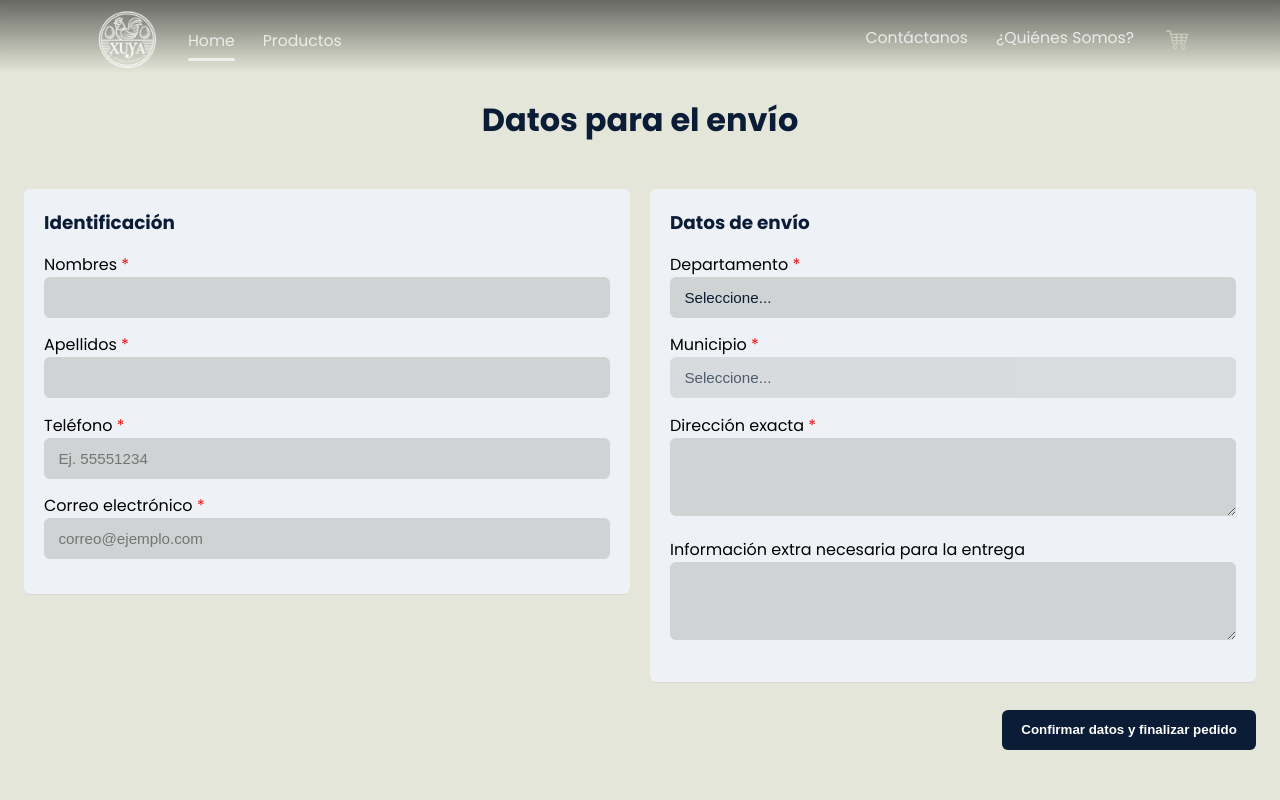
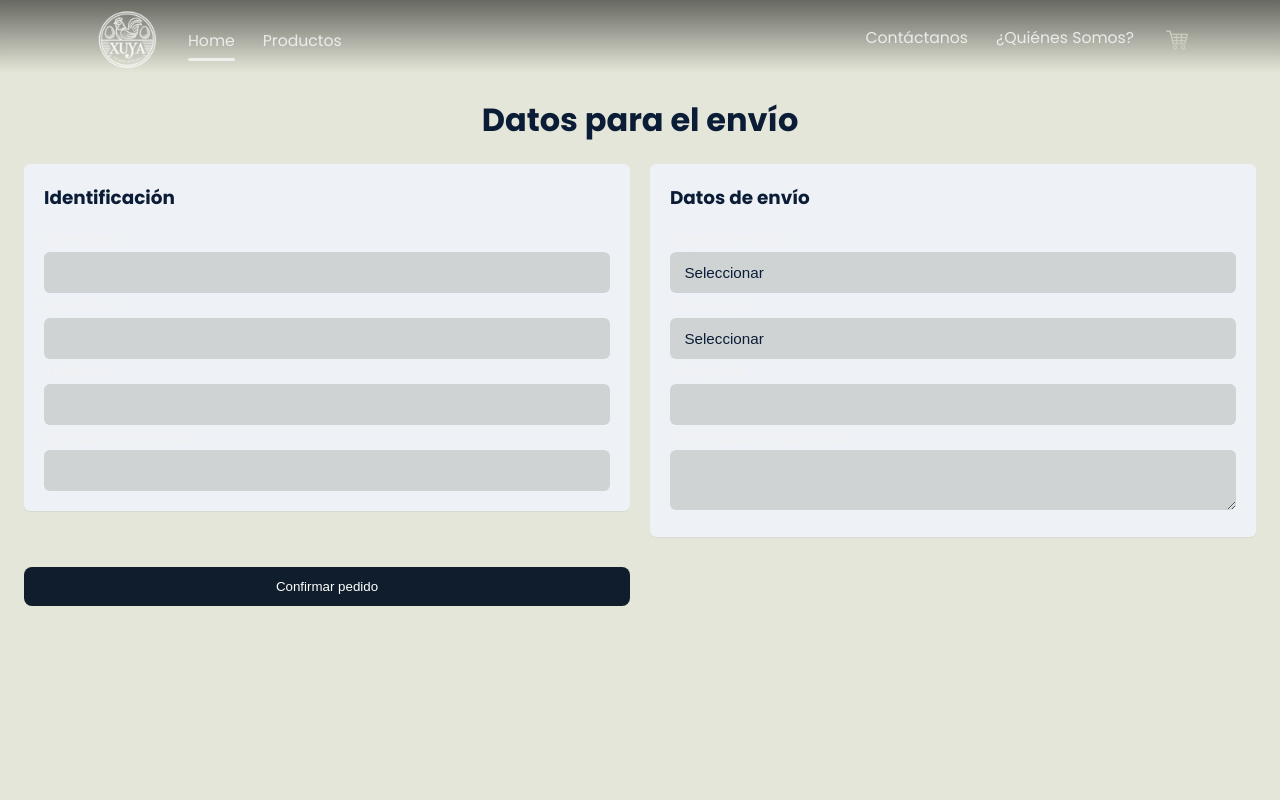
Before and after one commit to Granjaxuya/GranjaxuyaFrontend, a React (Create React App) app in the folder granjaxuyafrontend/: page /checkout in a window 1280 px wide. Shown: the top 800 px of the page. Built offline with nearby package versions, Linux system fonts and the light colour scheme.

Commit message:
consumo de api para checkout

```diff
--- a/granjaxuyafrontend/src/pages/Checkout/Checkout.jsx
+++ b/granjaxuyafrontend/src/pages/Checkout/Checkout.jsx
@@ -16,19 +16,21 @@ export default function Checkout() {
     infoExtra: "",
   });
 
-  const navigate = useNavigate();
   const [errorsId, setErrorsId] = useState({});
   const [errorsEnvio, setErrorsEnvio] = useState({});
+  const [loading, setLoading] = useState(false);
+  const navigate = useNavigate();
 
   const emailRegex = /^[^\s@]+@[^\s@]+\.[^\s@]{2,}$/i;
-  const phoneRegex = /^\+?\d{8,15}$/; // 8-15 dígitos, opcional prefijo +
+  const phoneRegex = /^\+?\d{8,15}$/;
 
   const validateIdentificacion = (data) => {
     const e = {};
     if (!data.nombres.trim()) e.nombres = "Requerido";
     if (!data.apellidos.trim()) e.apellidos = "Requerido";
     if (!data.telefono.trim()) e.telefono = "Requerido";
-    else if (!phoneRegex.test(data.telefono.trim())) e.telefono = "Teléfono inválido";
+    else if (!phoneRegex.test(data.telefono.trim()))
+      e.telefono = "Teléfono inválido";
     if (!data.email.trim()) e.email = "Requerido";
     else if (!emailRegex.test(data.email.trim())) e.email = "Correo inválido";
     return e;
@@ -48,169 +50,177 @@ export default function Checkout() {
     const e2 = validateEnvio(envio);
     setErrorsId(e1);
     setErrorsEnvio(e2);
-    if (Object.keys(e1).length === 0 && Object.keys(e2).length === 0) {
+
+    if (Object.keys(e1).length !== 0 || Object.keys(e2).length !== 0) return;
+
     const cartItems = JSON.parse(localStorage.getItem("cartItems")) || [];
-      if(cartItems.length === 0){
-        alert("El carrito se encuentra actualmente vacio");
+    if (cartItems.length === 0) {
+      alert("El carrito se encuentra actualmente vacío");
       return;
     }
 
-      const ordenEnvio ={
+    const ordenEnvio = {
       identificacion,
       envio,
       productos: cartItems,
     };
-      console.log("Enviando pedido al backend", ordenEnvio);
 
+    try {
+      setLoading(true);
+      const API_URL = "http://localhost:3000";
+      const resp = await fetch(`${API_URL}/api/checkout`, {
+        method: "POST",
+        headers: { "Content-Type": "application/json" },
+        body: JSON.stringify(ordenEnvio),
+      });
+
+      if (!resp.ok) throw new Error("Error al enviar el pedido");
+
+      alert("✅ Pedido enviado correctamente. Revisa tu correo.");
       localStorage.removeItem("cartItems");
-      // hacer aquí lógica de envío de correos y confirmación del pedido
-      console.log("Checkout OK", { identificacion, envio });
-      alert("Tus datos fueron validados. Continuaremos con el pedido.");
       navigate("/");
       window.location.reload();
+    } catch (err) {
+      console.error("Error al enviar pedido:", err);
+      alert("Ocurrió un error al enviar tu pedido. Inténtalo de nuevo.");
+    } finally {
+      setLoading(false);
     }
   };
 
-  const departamentos = [
-    "Guatemala",
-  ];
-
+  const departamentos = ["Guatemala"];
   const municipiosPorDepto = {
     Guatemala: ["Guatemala", "Mixco", "Villa Nueva", "San Miguel Petapa"],
   };
-
-  const municipios = envio.departamento && municipiosPorDepto[envio.departamento] ? municipiosPorDepto[envio.departamento] : [];
+  const municipios =
+    envio.departamento && municipiosPorDepto[envio.departamento]
+      ? municipiosPorDepto[envio.departamento]
+      : [];
 
   return (
     <main className="checkout-page">
-      <h1 className="checkout-title">Datos para el envío</h1><br />
-
+      <h1 className="checkout-title">Datos para el envío</h1>
       <form className="checkout-grid" onSubmit={onSubmit} noValidate>
         <section className="card">
           <h2>Identificación</h2>
-          <div className="field">
-            <label className="label">
-              Nombres <span className="req">*</span>
+          <label>
+            Nombres:
             <input
               type="text"
               value={identificacion.nombres}
-                onChange={(e) => setIdentificacion({ ...identificacion, nombres: e.target.value })}
-                onBlur={() => setErrorsId(validateIdentificacion(identificacion))}
-                placeholder=""
+              onChange={(e) =>
+                setIdentificacion({
+                  ...identificacion,
+                  nombres: e.target.value,
+                })
+              }
             />
+            {errorsId.nombres && <small>{errorsId.nombres}</small>}
           </label>
-            {errorsId.nombres && <small className="error">{errorsId.nombres}</small>}
-          </div>
-
-          <div className="field">
-            <label className="label">
-              Apellidos <span className="req">*</span>
+          <label>
+            Apellidos:
             <input
               type="text"
               value={identificacion.apellidos}
-                onChange={(e) => setIdentificacion({ ...identificacion, apellidos: e.target.value })}
-                onBlur={() => setErrorsId(validateIdentificacion(identificacion))}
+              onChange={(e) =>
+                setIdentificacion({
+                  ...identificacion,
+                  apellidos: e.target.value,
+                })
+              }
             />
+            {errorsId.apellidos && <small>{errorsId.apellidos}</small>}
           </label>
-            {errorsId.apellidos && <small className="error">{errorsId.apellidos}</small>}
-          </div>
-
-          <div className="field">
-            <label className="label">
-              Teléfono <span className="req">*</span>
+          <label>
+            Teléfono:
             <input
-                type="tel"
-                inputMode="tel"
+              type="text"
               value={identificacion.telefono}
-                onChange={(e) => setIdentificacion({ ...identificacion, telefono: e.target.value })}
-                onBlur={() => setErrorsId(validateIdentificacion(identificacion))}
-                placeholder="Ej. 55551234"
+              onChange={(e) =>
+                setIdentificacion({
+                  ...identificacion,
+                  telefono: e.target.value,
+                })
+              }
             />
+            {errorsId.telefono && <small>{errorsId.telefono}</small>}
           </label>
-            {errorsId.telefono && <small className="error">{errorsId.telefono}</small>}
-          </div>
-
-          <div className="field">
-            <label className="label">
-              Correo electrónico <span className="req">*</span>
+          <label>
+            Correo electrónico:
             <input
               type="email"
               value={identificacion.email}
-                onChange={(e) => setIdentificacion({ ...identificacion, email: e.target.value })}
-                onBlur={() => setErrorsId(validateIdentificacion(identificacion))}
-                placeholder="correo@ejemplo.com"
+              onChange={(e) =>
+                setIdentificacion({
+                  ...identificacion,
+                  email: e.target.value,
+                })
+              }
             />
+            {errorsId.email && <small>{errorsId.email}</small>}
           </label>
-            {errorsId.email && <small className="error">{errorsId.email}</small>}
-          </div>
         </section>
 
         <section className="card">
           <h2>Datos de envío</h2>
-
-          <div className="field">
-            <label className="label">
-              Departamento <span className="req">*</span>
+          <label>
+            Departamento:
             <select
               value={envio.departamento}
-                onChange={(e) => setEnvio({ ...envio, departamento: e.target.value, municipio: "" })}
-                onBlur={() => setErrorsEnvio(validateEnvio(envio))}
+              onChange={(e) =>
+                setEnvio({ ...envio, departamento: e.target.value })
+              }
             >
-                <option value="">Seleccione...</option>
+              <option value="">Seleccionar</option>
               {departamentos.map((d) => (
-                  <option key={d} value={d}>{d}</option>
+                <option key={d}>{d}</option>
               ))}
             </select>
+            {errorsEnvio.departamento && <small>{errorsEnvio.departamento}</small>}
           </label>
-            {errorsEnvio.departamento && <small className="error">{errorsEnvio.departamento}</small>}
-          </div>
 
-          <div className="field">
-            <label className="label">
-              Municipio <span className="req">*</span>
+          <label>
+            Municipio:
             <select
               value={envio.municipio}
-                onChange={(e) => setEnvio({ ...envio, municipio: e.target.value })}
-                onBlur={() => setErrorsEnvio(validateEnvio(envio))}
-                disabled={!envio.departamento}
+              onChange={(e) =>
+                setEnvio({ ...envio, municipio: e.target.value })
+              }
             >
-                <option value="">Seleccione...</option>
+              <option value="">Seleccionar</option>
               {municipios.map((m) => (
-                  <option key={m} value={m}>{m}</option>
+                <option key={m}>{m}</option>
               ))}
             </select>
+            {errorsEnvio.municipio && <small>{errorsEnvio.municipio}</small>}
           </label>
-            {errorsEnvio.municipio && <small className="error">{errorsEnvio.municipio}</small>}
-          </div>
 
-          <div className="field">
-            <label className="label">
-              Dirección exacta <span className="req">*</span>
+          <label>
+            Dirección:
+            <input
+              type="text"
+              value={envio.direccion}
+              onChange={(e) =>
+                setEnvio({ ...envio, direccion: e.target.value })
+              }
+            />
+            {errorsEnvio.direccion && <small>{errorsEnvio.direccion}</small>}
+          </label>
+
+          <label>
+            Información adicional:
             <textarea
-                rows={3}
-                value={envio.direccion}
-                onChange={(e) => setEnvio({ ...envio, direccion: e.target.value })}
-                onBlur={() => setErrorsEnvio(validateEnvio(envio))}
-              />
+              value={envio.infoExtra}
+              onChange={(e) =>
+                setEnvio({ ...envio, infoExtra: e.target.value })
+              }
+            ></textarea>
           </label>
-            {errorsEnvio.direccion && <small className="error">{errorsEnvio.direccion}</small>}
-          </div>
-
-          <div className="field">
-            <label className="label">
-              Información extra necesaria para la entrega
-              <textarea
-                rows={3}
-                value={envio.infoExtra}
-                onChange={(e) => setEnvio({ ...envio, infoExtra: e.target.value })}
-              />
-            </label>
-          </div>
         </section>
 
-        <div className="actions">
-          <button type="submit" className="primary">Confirmar datos y finalizar pedido</button>
-        </div>
+        <button type="submit" className="checkout-btn" disabled={loading}>
+          {loading ? "Enviando..." : "Confirmar pedido"}
+        </button>
       </form>
     </main>
   );
```
Lines whose indentation alone changed are shown as unchanged.
